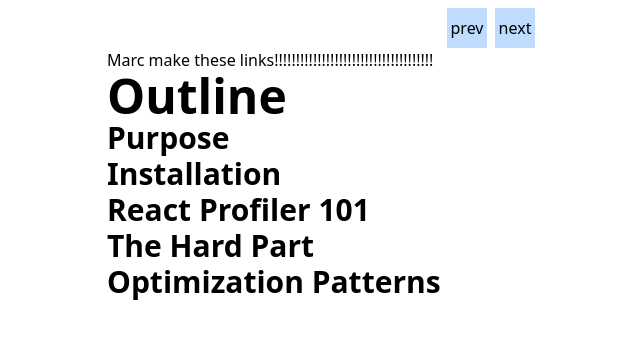
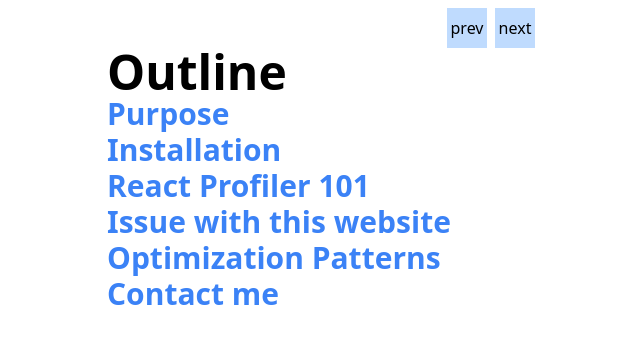
Before and after one commit to marc-kwiatkowski/ReactProfilerExamples, a React app: page /outline in a window 1280 px wide. Shown: the top 344 px of the page, without its empty margins (149-789 px from the left). Built offline with nearby package versions, Linux system fonts and the light colour scheme.

Commit message:
prepare for the hard part

```diff
--- a/src/components/subHeader.js
+++ b/src/components/subHeader.js
@@ -1,3 +1,3 @@
-export function SubHeader({children}) {
-    return <h1 className="text-3xl font-semibold">{children}</h1>
+export function SubHeader(props) {
+    return <h1 className={props?.onClick ? "text-3xl text-blue-500 hover:underline font-semibold cursor-pointer w-fit" : "text-3xl font-semibold"} onClick={props?.onClick}>{props?.children}</h1>
 }
--- a/src/index.js
+++ b/src/index.js
@@ -4,7 +4,7 @@
   createBrowserRouter,
   RouterProvider,
 } from "react-router-dom";
-import { Landing, ContactMe, Install, Issue, Outline, Profiler101, Purpose, Disclaimer } from "./pages"
+import { Landing, ContactMe, Install, Issue, Outline, Profiler101, Purpose, Disclaimer, OptimizationPattern1 } from "./pages"
 import "./index.css"
 
 const router = createBrowserRouter([
@@ -37,8 +37,8 @@
     element: <Issue />,
   },
   {
-    path: "/optimizationPatterns",
-    element: <div>so much todo</div>,
+    path: "/optimizationPattern1",
+    element: <OptimizationPattern1 />,
   },
   {
     path: "/contactMe",
--- a/src/pages/contactMe.js
+++ b/src/pages/contactMe.js
@@ -1,10 +1,10 @@
-import { ButtonHeader, Header } from "../components"
+import { ButtonHeader, Header, Link } from "../components"
 export function ContactMe() {
     return (
       <div>
-        {/*ButtonHeader*/}
+        <ButtonHeader />
         <Header>Thanks if you made it this far, and I hope this site helped you!</Header>
-        <a href="https://www.linkedin.com/in/marc-kwiatkowski/">Feel free to reach out on LinkedIn for any questions/comments</a>
+        <p>Feel free to reach out on <Link url="https://www.linkedin.com/in/marc-kwiatkowski/" text="LinkedIn"/> for any questions/comments</p>
       </div>
     );
   }
--- a/src/pages/index.js
+++ b/src/pages/index.js
@@ -6,3 +6,4 @@
 export { Profiler101 } from "./profiler101"
 export { Purpose } from "./purpose"
 export { Disclaimer } from "./disclaimer"
+export { OptimizationPattern1 } from "./optimizationPatterns"
--- a/src/pages/issue.js
+++ b/src/pages/issue.js
@@ -2,7 +2,7 @@
 export function Issue() {
     return (
       <div>
-        <ButtonHeader prevPage="/profiler101" nextPage="/optimizationPatterns"/>
+        <ButtonHeader prevPage="/profiler101" nextPage="/optimizationPattern1"/>
         <Header>Issue</Header>
         <p>Its important for you to be able to profile your app, but understanding how to optimize is the main difficulty!</p>
         <p>I'm going to try and give some examples of what I've learned over the years..</p>
--- /dev/null
+++ b/src/pages/optimizationPatterns/index.js
@@ -0,0 +1 @@
+export { OptimizationPattern1 } from "./optimzation-pattern1"
--- a/src/pages/optimizationPatterns/optimzation-pattern1.js
+++ b/src/pages/optimizationPatterns/optimzation-pattern1.js
@@ -0,0 +1,16 @@
+import { ButtonHeader, Header, Link } from "../../components/"
+
+export function OptimizationPattern1() {
+    return (
+      <div>
+        <ButtonHeader prevPage="/issue" nextPage="/optimizationPattern2" />
+        <Header>Before We Proceed</Header>
+        <p>I made this site using a development react build so you can Profile it directly!</p>
+        <p>Please download this locally if you want to try finding the coding solution yourself: <Link url="https://github.com/marc-kwiatkowski/ReactProfilerExamples" text="github page"/></p>
+        <p>I'm going to intentionally use bad patterns to show example optimizations.</p>
+        <br></br>
+        <p>I'll be using a function to artifically slow down render time to make issues more apparent.</p>
+        <p>The optimization won't be to remove the slow down ;)</p>
+      </div>
+    );
+  }
--- a/src/pages/outline.js
+++ b/src/pages/outline.js
@@ -1,15 +1,18 @@
 import { ButtonHeader, Header, SubHeader } from "../components"
+import { useNavigate } from "react-router-dom";
+
 export function Outline() {
+    const navigate = useNavigate();
     return (
       <div>
         <ButtonHeader prevPage={"/disclaimer"} nextPage={"/purpose"}/>
-        Marc make these links!!!!!!!!!!!!!!!!!!!!!!!!!!!!!!!!!!!!!
         <Header>Outline</Header>
-        <SubHeader>Purpose</SubHeader>
-        <SubHeader>Installation</SubHeader>
-        <SubHeader>React Profiler 101</SubHeader>
-        <SubHeader>The Hard Part</SubHeader>
-        <SubHeader>Optimization Patterns</SubHeader>
+        <SubHeader onClick={() => navigate("/purpose")}>Purpose</SubHeader>
+        <SubHeader onClick={() => navigate("/install")}>Installation</SubHeader>
+        <SubHeader onClick={() => navigate("/profiler101")}>React Profiler 101</SubHeader>
+        <SubHeader onClick={() => navigate("/issue")}>Issue with this website</SubHeader>
+        <SubHeader onClick={() => navigate("/optimizationPattern1")}>Optimization Patterns</SubHeader>
+        <SubHeader onClick={() => navigate("/contactMe")}>Contact me</SubHeader>
       </div>
     );
   }
```
